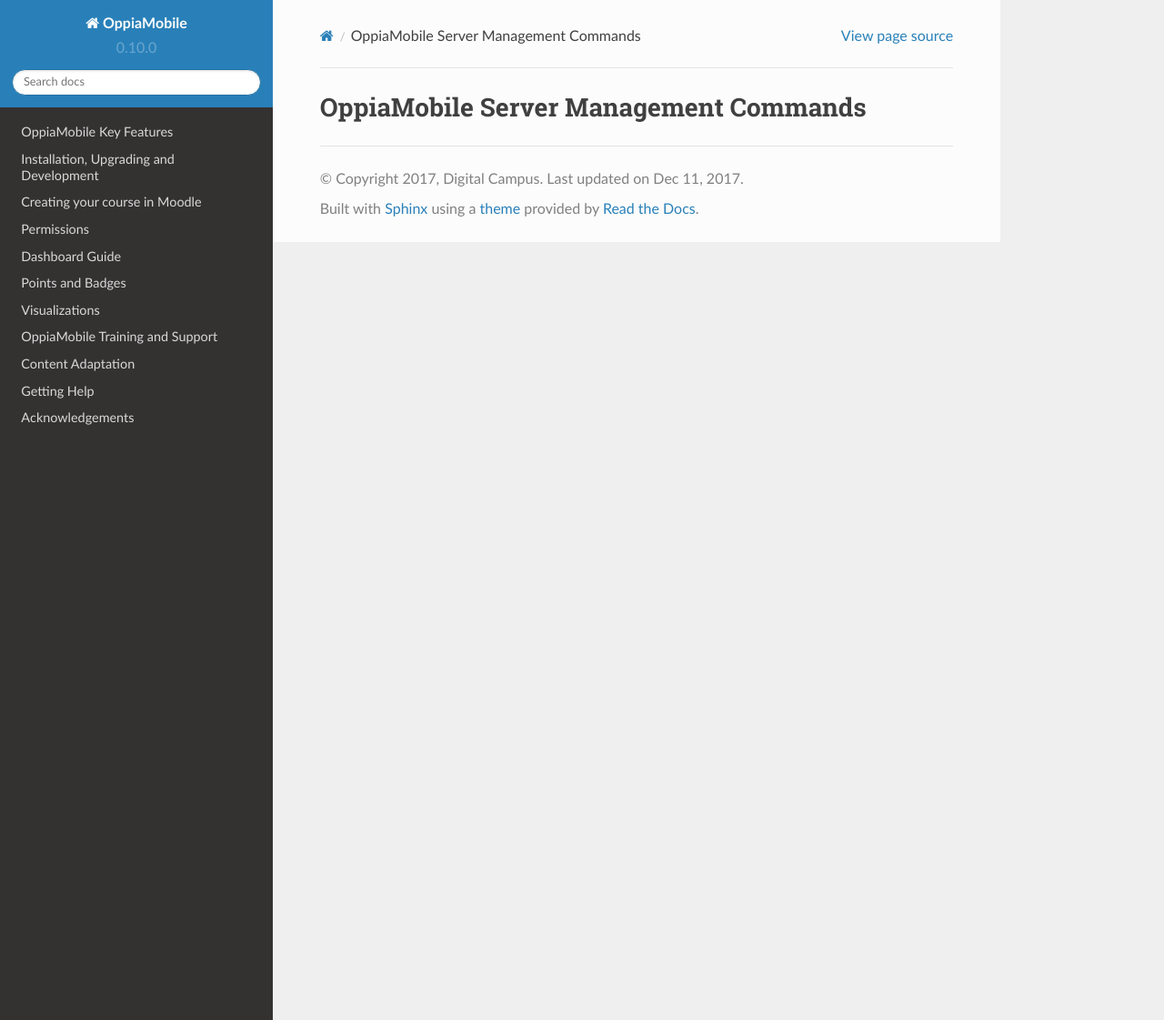
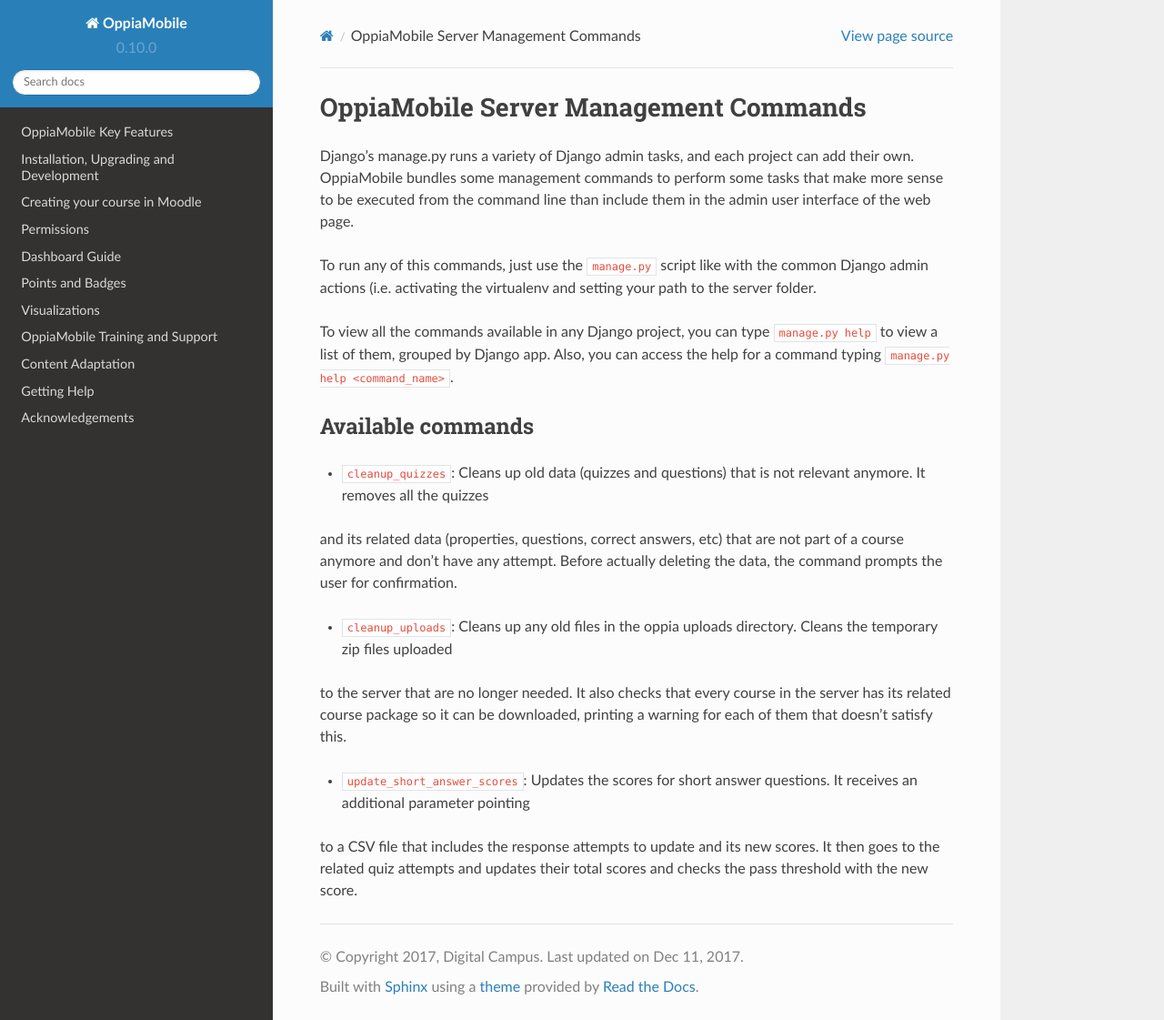
Before and after one commit to DigitalCampus/django-oppia, a Sphinx documentation site: the page built from docs/dev/server/management-commands.rst, in a window 1280 px wide and 1121 px high. Shown: the whole window at 91% size. Built offline with Sphinx 7.4.7 and the Read the Docs theme 2.0.0, drawn with Linux system fonts in a browser that asks for light colours; the version number is read from the project's files by our own code.

Commit message:
#390: Documented management commands

```diff
--- a/docs/dev/server/management-commands.rst
+++ b/docs/dev/server/management-commands.rst
@@ -1,2 +1,26 @@
 OppiaMobile Server Management Commands
 =========================================
+Django's manage.py runs a variety of Django admin tasks, and each project can add their own. OppiaMobile bundles some management commands
+to perform some tasks that make more sense to be executed from the command line than include them in the admin user
+interface of the web page.
+
+To run any of this commands, just use the ``manage.py`` script like with the common Django admin actions (i.e. activating
+the virtualenv and setting your path to the server folder.
+
+To view all the commands available in any Django project, you can type ``manage.py help`` to view a list of them, grouped
+by Django app. Also, you can access the help for a command typing ``manage.py help <command_name>``.
+
+Available commands
+.........
+
+* ``cleanup_quizzes``:  Cleans up old data (quizzes and questions) that is not relevant anymore. It removes all the quizzes
+and its related data (properties, questions, correct answers, etc) that are not part of a course anymore and don't have
+any attempt. Before actually deleting the data, the command prompts the user for confirmation.
+
+* ``cleanup_uploads``: Cleans up any old files in the oppia uploads directory. Cleans the temporary zip files uploaded
+to the server that are no longer needed. It also checks that every course in the server has its related course package so
+it can be downloaded, printing a warning for each of them that doesn't satisfy this.
+
+* ``update_short_answer_scores``: Updates the scores for short answer questions. It receives an additional parameter pointing
+to a CSV file that includes the response attempts to update and its new scores. It then goes to the related quiz attempts and
+updates their total scores and checks the pass threshold with the new score.
```
